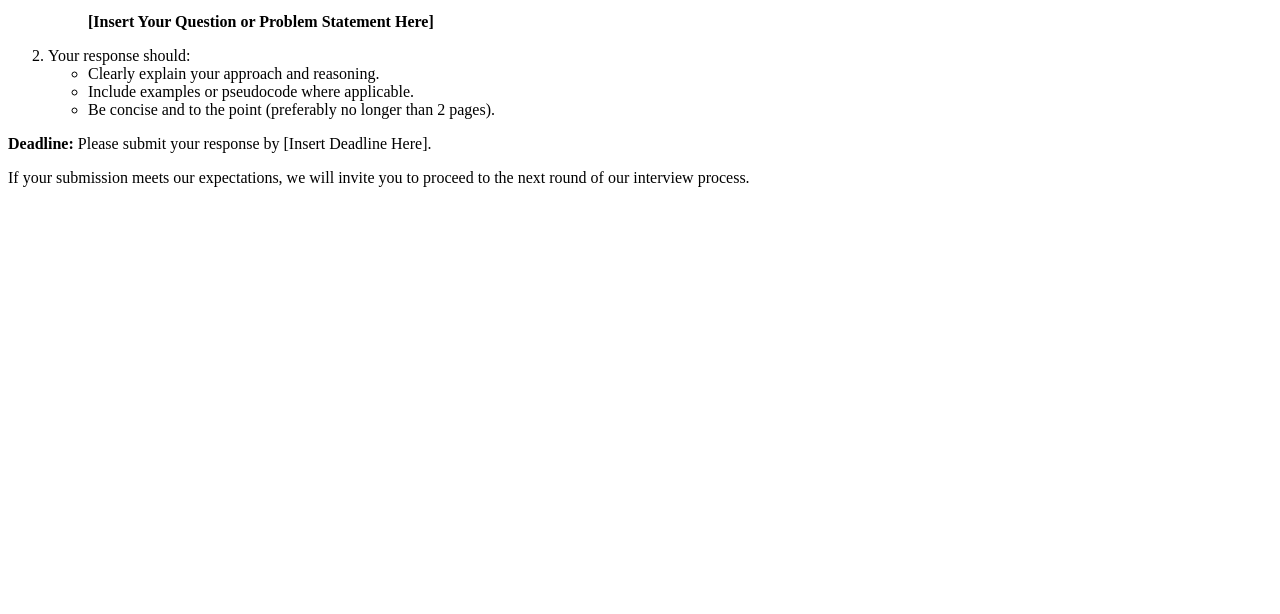
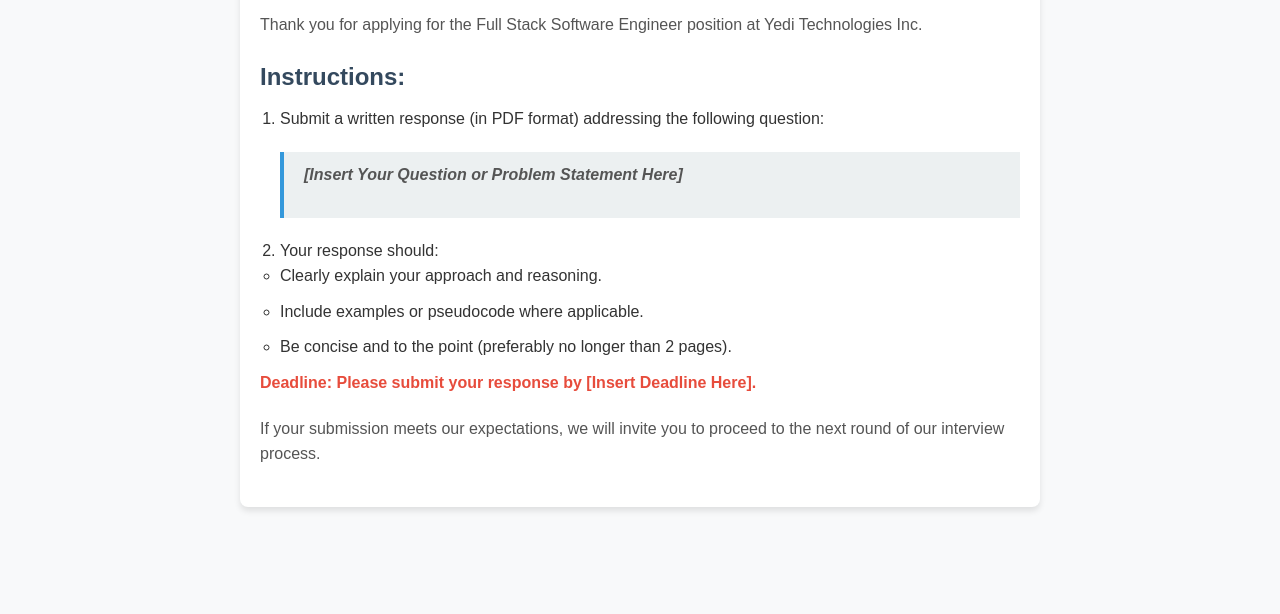
Before and after one commit to yedi-app/written-assignment-instructions, a plain HTML site: page index.html in a window 1280 px wide. Shown: the part 186-800 px from the top of the page. Drawn offline with Linux system fonts and the light colour scheme.

Commit message:
boilerplate

```diff
--- a/index.html
+++ b/index.html
@@ -5,9 +5,81 @@
   <meta charset="UTF-8">
   <meta name="viewport" content="width=device-width, initial-scale=1.0">
   <title>Yedi Technologies - Written Assignment</title>
+  <style>
+    /* General Reset */
+    * {
+      margin: 0;
+      padding: 0;
+      box-sizing: border-box;
+    }
+
+    body {
+      font-family: Arial, sans-serif;
+      line-height: 1.6;
+      margin: 0;
+      padding: 0;
+      background: #f8f9fa;
+      color: #333;
+      display: flex;
+      justify-content: center;
+      align-items: center;
+      min-height: 100vh;
+    }
+
+    .container {
+      max-width: 800px;
+      padding: 20px;
+      background: #ffffff;
+      box-shadow: 0 4px 6px rgba(0, 0, 0, 0.1);
+      border-radius: 8px;
+    }
+
+    h1 {
+      font-size: 2rem;
+      color: #2c3e50;
+      margin-bottom: 20px;
+      text-align: center;
+    }
+
+    h2 {
+      font-size: 1.5rem;
+      color: #34495e;
+      margin-top: 20px;
+      margin-bottom: 10px;
+    }
+
+    p {
+      font-size: 1rem;
+      margin-bottom: 20px;
+      color: #555;
+    }
+
+    ol {
+      margin-left: 20px;
+    }
+
+    ol li {
+      margin-bottom: 10px;
+    }
+
+    blockquote {
+      font-style: italic;
+      background: #ecf0f1;
+      border-left: 4px solid #3498db;
+      margin: 20px 0;
+      padding: 10px 20px;
+      color: #7f8c8d;
+    }
+
+    .deadline {
+      font-weight: bold;
+      color: #e74c3c;
+    }
+  </style>
 </head>
 
 <body>
+  <div class="container">
     <h1>Yedi Technologies Inc. - Written Assignment</h1>
     <p>Thank you for applying for the Full Stack Software Engineer position at Yedi Technologies Inc.</p>
     <h2>Instructions:</h2>
@@ -24,9 +96,10 @@
         </ul>
       </li>
     </ol>
-  <p><strong>Deadline:</strong> Please submit your response by [Insert Deadline Here].</p>
+    <p class="deadline"><strong>Deadline:</strong> Please submit your response by [Insert Deadline Here].</p>
     <p>If your submission meets our expectations, we will invite you to proceed to the next round of our interview
       process.</p>
+  </div>
 </body>
 
 </html>
```
Lines whose indentation alone changed are shown as unchanged.
